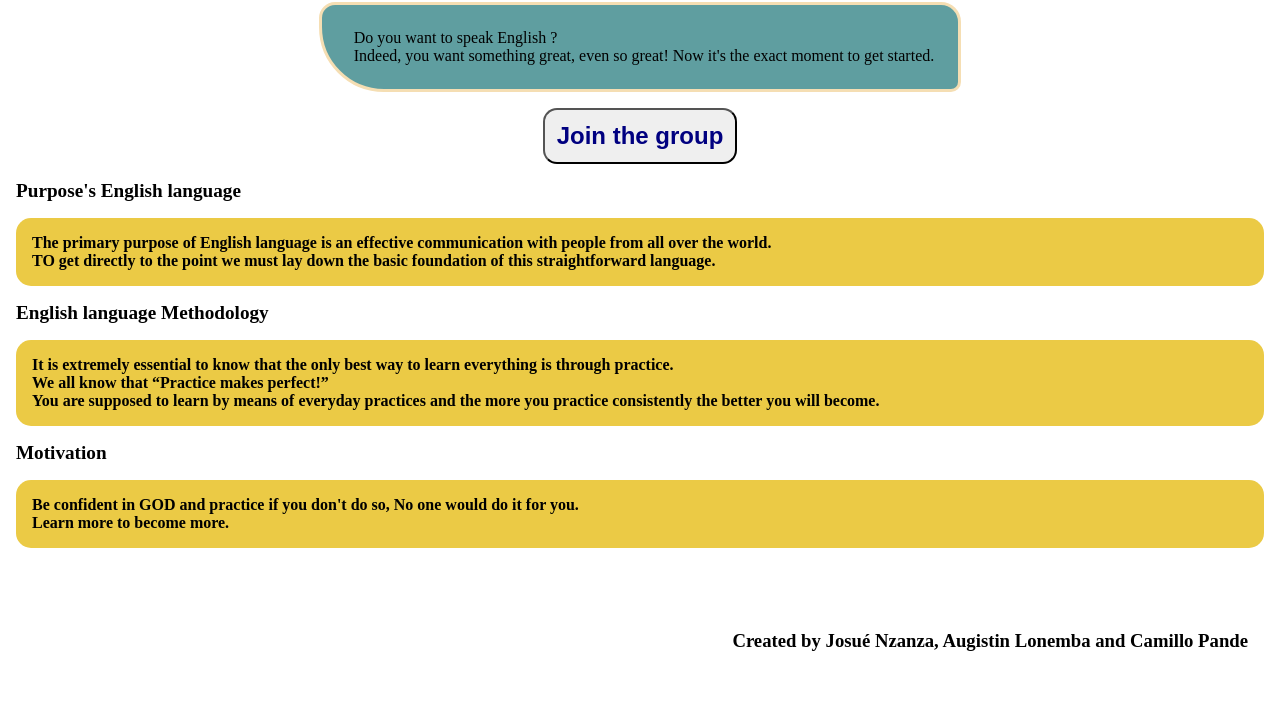
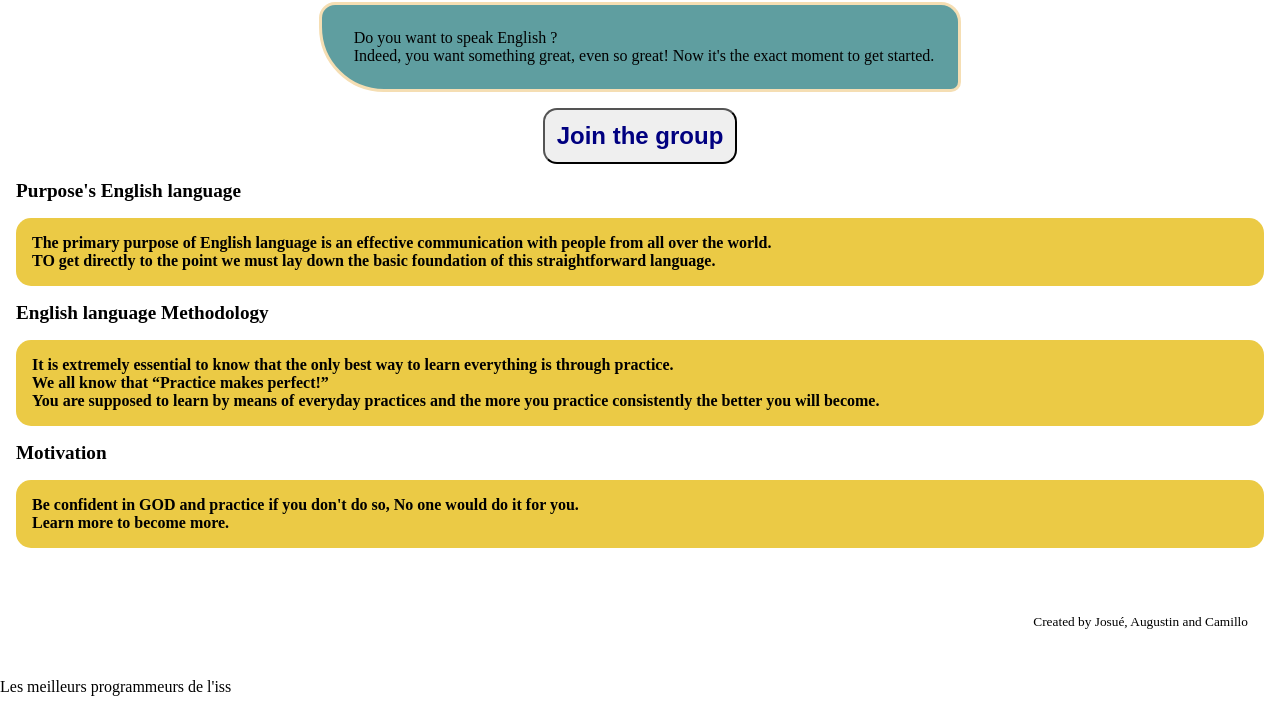
Before and after one commit to pandecamillo/english-group, a plain HTML site: page index.html in a window 1280 px wide. Shown: the part 381-1093 px from the top of the page. Drawn offline with Linux system fonts and the light colour scheme.

Commit message:
Update index.html

```diff
--- a/index.html
+++ b/index.html
@@ -50,7 +50,8 @@
       </section>
     </main>
     <footer>
-      <h3>Created by Josué Nzanza, Augistin Lonemba and Camillo Pande</h3>
+      <small>Created by Josué, Augustin and Camillo</small>
     </footer>
+    <p>Les meilleurs programmeurs de l'iss</p>
   </body>
 </html>
```
